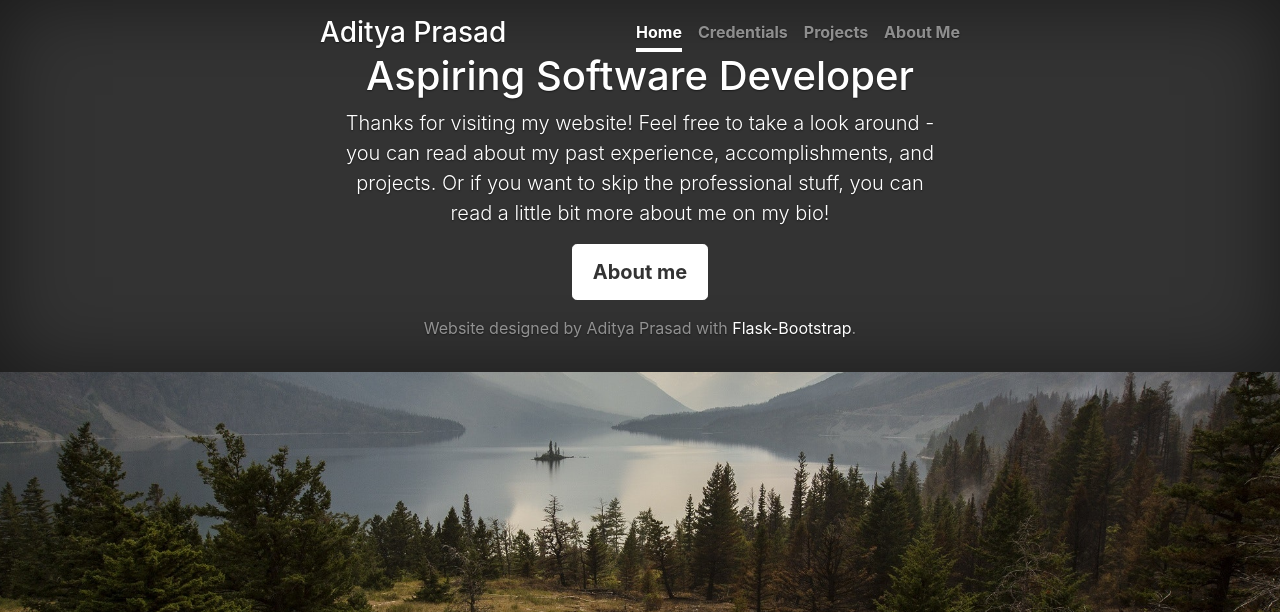
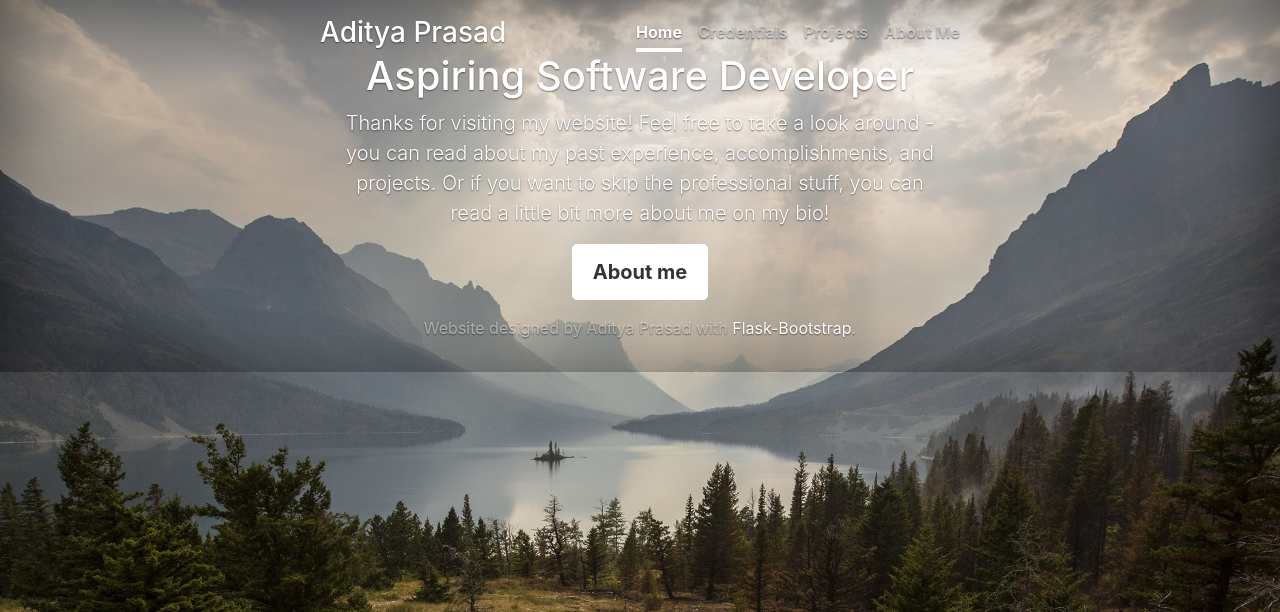
Before and after one commit to AdityaPrasad1/adityaprasad.me, a Flask app: page / in a window 1280 px wide. Shown: the top 612 px of the page. Run offline with Flask 2, Linux system fonts and the light colour scheme; some libraries are stand-ins or nearby versions.

Commit message:
more bg adjustments

```diff
--- a/app/static/css/cover.css
+++ b/app/static/css/cover.css
@@ -24,16 +24,6 @@ a:hover {
  * Base structure
  */
 
-html {
-  margin: 0;
-  padding: 0;
-  background: url(../img/bg.jpg) no-repeat center center fixed;
-  -webkit-background-size: cover;
-  -moz-background-size: cover;
-  -o-background-size: cover;
-  background-size: cover;
-}
-
 /* html,
 body {
   height: 100%;
@@ -41,8 +31,11 @@ body {
 } */
 
 body {
-  height: 100%;
-  background-color: #333;
+  background: url(../img/bg.jpg) no-repeat center center fixed;
+  -webkit-background-size: cover;
+  -moz-background-size: cover;
+  -o-background-size: cover;
+  background-size: cover;
   display: -ms-flexbox;
   display: flex;
   color: #fff;
```
